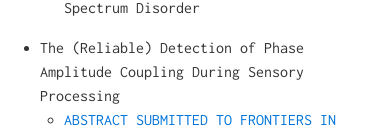
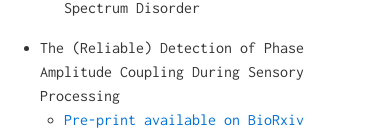
Before and after one commit to neurofractal/neurofractal.github.io, a Jekyll site: the page built from index.md, in a window 390 px wide, cut to the strip 1287-1567 px from the top of the page. Shown: the part 132-268 px from the top of the strip. Built offline with Jekyll 4.4.1, drawn with Linux system fonts in a browser that asks for light colours; our own code applies the rules of GitHub Pages for plain Markdown files; comment, search, counter and statistics services are not loaded; some of the changed text lies outside the part shown.

Commit message:
Update index.md

```diff
--- a/index.md
+++ b/index.md
@@ -24,9 +24,10 @@ I am also an advocate of [open science](https://elifesciences.org/content/5/e168
   * Mismatch Negativity (MMN) Responses in Children & Adolescents with Autism Spectrum Disorder
 
 * The (Reliable) Detection of Phase Amplitude Coupling During Sensory Processing
-    * [ABSTRACT SUBMITTED TO FRONTIERS IN BRAIN IMAGING METHODS](https://www.dropbox.com/s/znvdysgifw0a255/frontiers_PAC_FINAL.docx?dl=0)
+    * [Pre-print available on BioRxiv](http://www.biorxiv.org/content/early/2017/07/13/163006?%3Fcollection=)
+    * [Code available on Github](https://github.com/neurofractal/sensory_PAC)
 
-    ![Imgur](http://i.imgur.com/Jsrrwbt.jpg)
+    ![Github](https://github.com/neurofractal/sensory_PAC/blob/master/figures_and_results/PAC_figure4-1.jpg)
 
 * MSc Thesis: Spatiotemporal Dynamics of Retreival Within & Between Semantic Categories.<br />
 
@@ -58,6 +59,3 @@ I have always been fascinated by computers and their application in solving real
 * **[Psychopy](http://www.psychopy.org/) for programming psychology experiments**
 * [Eprime](https://www.pstnet.com/eprime.cfm) for programming psychology experiments
 * Scientific Python (numpy, pandas, matplotlib, plotly) for psychology/behavioural data analysis and presentation
-
-
-<a href="https://github.com/chibicode/solo" class="github-corner"><svg width="80" height="80" viewBox="0 0 250 250" style="fill:#151513; color:#fff; position: absolute; top: 0; border: 0; right: 0;"><path d="M0,0 L115,115 L130,115 L142,142 L250,250 L250,0 Z"></path><path d="M128.3,109.0 C113.8,99.7 119.0,89.6 119.0,89.6 C122.0,82.7 120.5,78.6 120.5,78.6 C119.2,72.0 123.4,76.3 123.4,76.3 C127.3,80.9 125.5,87.3 125.5,87.3 C122.9,97.6 130.6,101.9 134.4,103.2" fill="currentColor" style="transform-origin: 130px 106px;" class="octo-arm"></path><path d="M115.0,115.0 C114.9,115.1 118.7,116.5 119.8,115.4 L133.7,101.6 C136.9,99.2 139.9,98.4 142.2,98.6 C133.8,88.0 127.5,74.4 143.8,58.0 C148.5,53.4 154.0,51.2 159.7,51.0 C160.3,49.4 163.2,43.6 171.4,40.1 C171.4,40.1 176.1,42.5 178.8,56.2 C183.1,58.6 187.2,61.8 190.9,65.4 C194.5,69.0 197.7,73.2 200.1,77.6 C213.8,80.2 216.3,84.9 216.3,84.9 C212.7,93.1 206.9,96.0 205.4,96.6 C205.1,102.4 203.0,107.8 198.3,112.5 C181.9,128.9 168.3,122.5 157.7,114.1 C157.9,116.9 156.7,120.9 152.7,124.9 L141.0,136.5 C139.8,137.7 141.6,141.9 141.8,141.8 Z" fill="currentColor" class="octo-body"></path></svg></a><style>.github-corner:hover .octo-arm{animation:octocat-wave 560ms ease-in-out}@keyframes octocat-wave{0%,100%{transform:rotate(0)}20%,60%{transform:rotate(-25deg)}40%,80%{transform:rotate(10deg)}}@media (max-width:500px){.github-corner:hover .octo-arm{animation:none}.github-corner .octo-arm{animation:octocat-wave 560ms ease-in-out}}</style>
```
